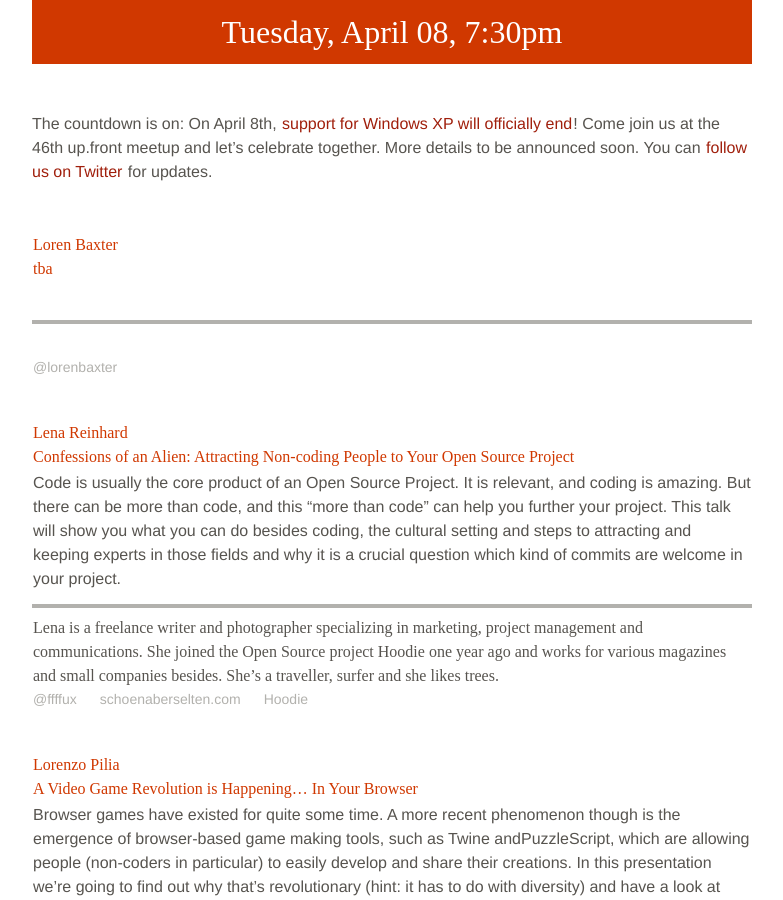
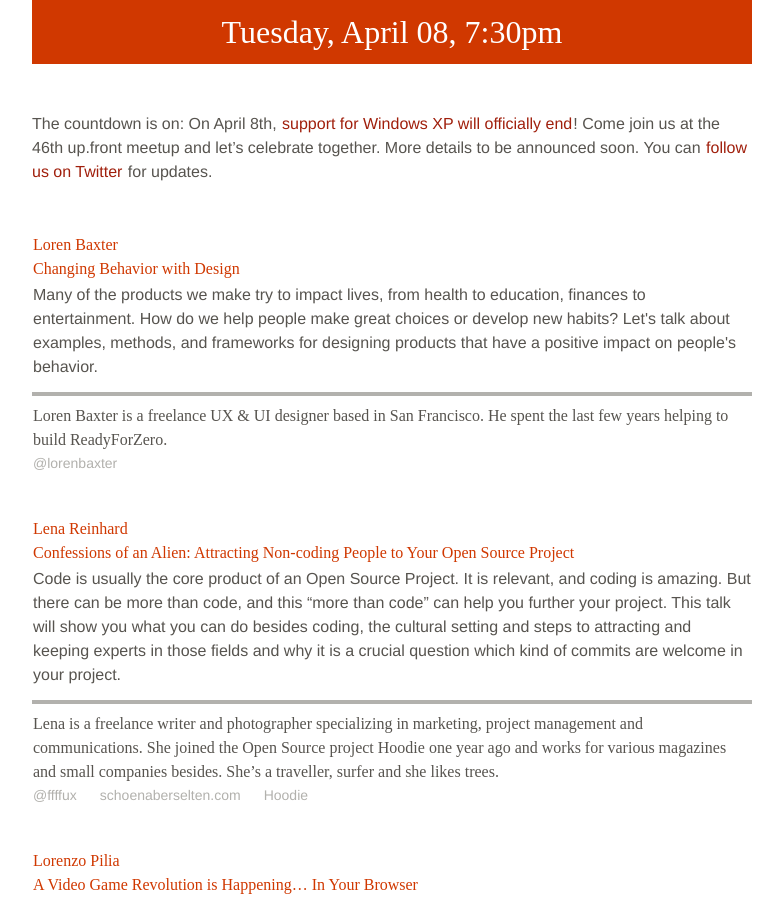
Before and after one commit to upfrontug/upfrontug.github.io, a Jekyll site: the page built from index.html, in a window 1280 px wide and 900 px high, scrolled down 552 px. Shown: the whole window, without its empty margins (248-1031 px from the left). Built offline with Jekyll 4.4.1, drawn with Linux system fonts in a browser that asks for light colours; nearby versions of some CDN libraries; comment, search, counter and statistics services are not loaded; a style sheet for code colours, icons or effects is not loaded.

Commit message:
Added info on Lauren's talk

```diff
--- a/_posts/2014-4-8-meetup.html
+++ b/_posts/2014-4-8-meetup.html
@@ -9,12 +9,12 @@
 <ul class="talks">
 
   <li>
-    <h4><span>Loren Baxter</span> tba</h4>
+    <h4><span>Loren Baxter</span> Changing Behavior with Design</h4>
     <p>
-      &nbsp;
+      Many of the products we make try to impact lives, from health to education, finances to entertainment. How do we help people make great choices or develop new habits? Let's talk about examples, methods, and frameworks for designing products that have a positive impact on people's behavior.
     </p>
     <p class="speaker_info">
-      &nbsp;
+      Loren Baxter is a freelance UX & UI designer based in San Francisco. He spent the last few years helping to build ReadyForZero.
     </p>
     <ul class="speaker_links">
       <li><a href="https://twitter.com/lorenbaxter">@lorenbaxter</a></li>
```
